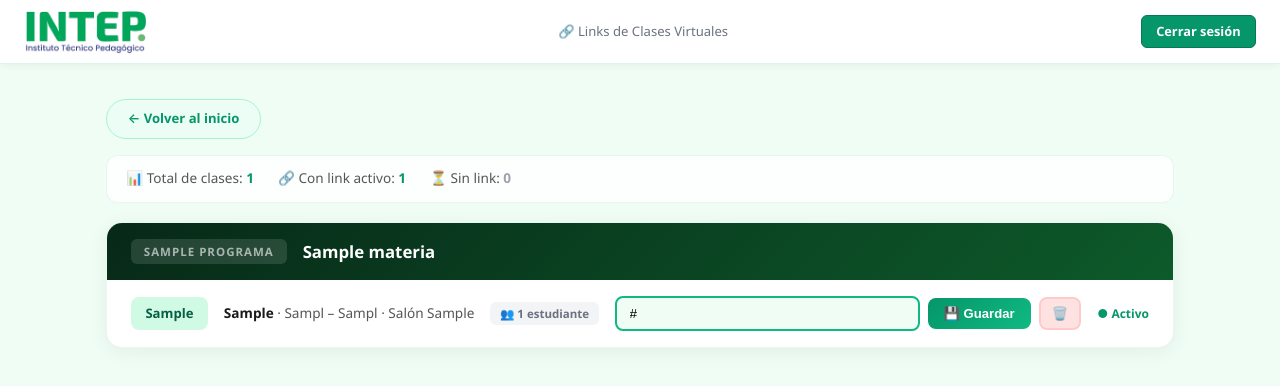
After one commit to ototeo33-create/paginaweb, a PHP site: page /intep/admin/links_virtuales.php in a window 1280 px wide. The commit adds this page. Shown: the top 386 px of the page. Run offline with PHP 8.4, Linux system fonts and the light colour scheme; the visitor is signed in with stand-in values (Sample User, id 1); tables that the repository leaves empty or names only in its code hold one stand-in row (values such as "Sample post").

Commit message:
Nueva sección Links de Clases Virtuales y mejoras al portal
- Nueva página admin/links_virtuales.php: gestión centralizada de links
  de Meet/Zoom/Teams por clase única (módulo+programa+día), se propaga
  a todos los estudiantes automáticamente
- Header verde con logo INTEP en asistencia.php y botón Volver reubicado
- UPDATE masivo de link virtual: un cambio aplica a todas las filas
  con mismo módulo+programa+día en gestionar_horarios.php
- Auto-borrar link de la BD cuando la clase termina (hora_fin del día)
- Diseño mejorado del link virtual en modal del estudiante: botón verde
  con emoji, subtítulo y hover animado
- Dashboard: tarjeta Links de Clases Virtuales para admin y docente
- Timeout de sesión a 10 minutos para estudiante y docente

Co-Authored-By: Claude Opus 4.6 <noreply@anthropic.com>

```diff
--- /dev/null
+++ b/admin/links_virtuales.php
@@ -0,0 +1,321 @@
+<?php
+require_once '../config.php';
+
+if (!isset($_SESSION['usuario_id'])) { header('Location: ../login.php'); exit; }
+if (!in_array($_SESSION['usuario_rol'], ['admin', 'docente'])) { header('Location: ../dashboard.php'); exit; }
+
+$mensaje = '';
+
+// Procesar guardado de link
+if ($_SERVER['REQUEST_METHOD'] === 'POST') {
+    if (!isset($_POST['csrf_token']) || !verifyCsrfToken($_POST['csrf_token'])) {
+        $mensaje = 'error|Token de seguridad inválido.';
+    } else {
+        $accion = $_POST['accion'] ?? '';
+        $materia_id = (int)($_POST['materia_id'] ?? 0);
+        $programa_id = (int)($_POST['programa_id'] ?? 0);
+        $dia = $_POST['dia'] ?? '';
+        $link = trim($_POST['link_virtual'] ?? '');
+
+        if ($accion === 'guardar_link' && $materia_id && $programa_id && $dia) {
+            $q = "UPDATE horarios SET link_virtual = ? WHERE materia_id = ? AND programa_id = ? AND dia = ?";
+            $stmt = mysqli_prepare($conexion, $q);
+            mysqli_stmt_bind_param($stmt, 'siis', $link, $materia_id, $programa_id, $dia);
+            mysqli_stmt_execute($stmt);
+            $afectados = mysqli_affected_rows($conexion);
+            if ($link) {
+                $mensaje = "success|✅ Link guardado para $afectados estudiante(s).";
+            } else {
+                $mensaje = "success|🗑️ Link eliminado correctamente.";
+            }
+        }
+    }
+}
+
+if (isset($_GET['msg'])) $mensaje = $_GET['msg'];
+
+// Obtener clases únicas agrupadas (sin repetir por estudiante)
+$clases = [];
+$q = "SELECT h.materia_id, h.programa_id, h.dia, h.hora_inicio, h.hora_fin, h.salon, h.bimestre_id,
+             m.nombre as materia, p.nombre as programa,
+             b.numero as bimestre_num, b.anio as bimestre_anio,
+             h.link_virtual,
+             COUNT(DISTINCT h.estudiante_id) as total_estudiantes
+      FROM horarios h
+      JOIN materias m ON h.materia_id = m.id
+      JOIN programas p ON h.programa_id = p.id
+      LEFT JOIN bimestres b ON h.bimestre_id = b.id
+      GROUP BY h.materia_id, h.programa_id, h.dia, h.hora_inicio, h.hora_fin
+      ORDER BY p.nombre, m.nombre, FIELD(h.dia,'Lunes','Martes','Miércoles','Jueves','Viernes','Sábado')";
+$res = mysqli_query($conexion, $q);
+while ($c = mysqli_fetch_assoc($res)) $clases[] = $c;
+
+// Agrupar por programa > materia
+$agrupado = [];
+foreach ($clases as $c) {
+    $key = $c['programa'] . '||' . $c['materia'];
+    if (!isset($agrupado[$key])) {
+        $agrupado[$key] = [
+            'programa' => $c['programa'],
+            'materia' => $c['materia'],
+            'clases' => []
+        ];
+    }
+    $agrupado[$key]['clases'][] = $c;
+}
+?>
+<!DOCTYPE html>
+<html lang="es">
+<head>
+    <link rel="icon" type="image/svg+xml" href="/intep/favicon/favicon.svg">
+    <meta charset="UTF-8">
+    <meta name="viewport" content="width=device-width, initial-scale=1.0">
+    <title>Links de Clases Virtuales – INTEP</title>
+    <link rel="apple-touch-icon" sizes="180x180" href="/intep/favicon/apple-touch-icon.png">
+    <link rel="icon" type="image/png" sizes="32x32" href="/intep/favicon/favicon-32x32.png">
+    <link rel="manifest" href="/intep/favicon/site.webmanifest">
+    <meta name="theme-color" content="#009B48">
+    <link rel="stylesheet" href="/intep/css/estilos.css">
+    <style>
+        .page-container { max-width: 1100px; margin: 1rem auto; padding: 0 1rem; }
+
+        .grupo-card {
+            background: white;
+            border-radius: 16px;
+            overflow: hidden;
+            box-shadow: 0 4px 20px rgba(0,0,0,0.06);
+            margin-bottom: 1.5rem;
+            border: 1px solid rgba(16,185,129,0.1);
+        }
+        .grupo-header {
+            background: linear-gradient(135deg, #072918, #0d5a2a);
+            color: white;
+            padding: 1rem 1.5rem;
+            display: flex; align-items: center; gap: 1rem; flex-wrap: wrap;
+        }
+        .grupo-header .programa-tag {
+            background: rgba(255,255,255,0.12);
+            padding: 0.25rem 0.8rem;
+            border-radius: 6px;
+            font-size: 0.72rem;
+            font-weight: 600;
+            letter-spacing: 1px;
+            text-transform: uppercase;
+            color: rgba(255,255,255,0.6);
+        }
+        .grupo-header .materia-name {
+            font-size: 1.05rem;
+            font-weight: 700;
+        }
+
+        .clase-row {
+            display: flex;
+            align-items: center;
+            gap: 1rem;
+            padding: 1rem 1.5rem;
+            border-bottom: 1px solid #f0f0f0;
+            flex-wrap: wrap;
+            transition: background 0.15s;
+        }
+        .clase-row:last-child { border-bottom: none; }
+        .clase-row:hover { background: #f0fdf4; }
+
+        .clase-dia {
+            background: #d1fae5;
+            color: #065f46;
+            font-weight: 800;
+            font-size: 0.82rem;
+            padding: 0.4rem 0.9rem;
+            border-radius: 8px;
+            min-width: 50px;
+            text-align: center;
+            flex-shrink: 0;
+        }
+        .clase-info {
+            font-size: 0.85rem;
+            color: #555;
+            min-width: 140px;
+            flex-shrink: 0;
+        }
+        .clase-info strong { color: #1a1a1a; }
+        .clase-estudiantes {
+            background: #f3f4f6;
+            color: #6b7280;
+            padding: 0.2rem 0.6rem;
+            border-radius: 6px;
+            font-size: 0.72rem;
+            font-weight: 600;
+            flex-shrink: 0;
+        }
+
+        .link-form {
+            display: flex;
+            align-items: center;
+            gap: 0.5rem;
+            flex: 1;
+            min-width: 250px;
+        }
+        .link-input {
+            flex: 1;
+            padding: 0.5rem 0.8rem;
+            border: 2px solid #e5e7eb;
+            border-radius: 8px;
+            font-size: 0.85rem;
+            outline: none;
+            transition: border-color 0.2s;
+        }
+        .link-input:focus { border-color: #10B981; }
+        .link-input.tiene-link { border-color: #10B981; background: #f0fdf4; }
+
+        .btn-guardar-link {
+            background: linear-gradient(135deg, #059669, #10B981);
+            color: white;
+            border: none;
+            padding: 0.5rem 1rem;
+            border-radius: 8px;
+            font-weight: 700;
+            font-size: 0.82rem;
+            cursor: pointer;
+            transition: all 0.2s;
+            white-space: nowrap;
+            flex-shrink: 0;
+        }
+        .btn-guardar-link:hover { transform: translateY(-1px); box-shadow: 0 3px 12px rgba(5,150,105,0.3); }
+
+        .btn-borrar-link {
+            background: #fee2e2;
+            color: #dc2626;
+            border: 2px solid #fecaca;
+            padding: 0.45rem 0.7rem;
+            border-radius: 8px;
+            font-size: 0.82rem;
+            cursor: pointer;
+            transition: all 0.2s;
+            flex-shrink: 0;
+        }
+        .btn-borrar-link:hover { background: #fecaca; border-color: #ef4444; }
+
+        .estado-link {
+            display: flex;
+            align-items: center;
+            gap: 0.3rem;
+            font-size: 0.75rem;
+            font-weight: 600;
+            flex-shrink: 0;
+        }
+        .estado-activo { color: #059669; }
+        .estado-vacio { color: #9ca3af; }
+
+        .alerta-success { background: rgba(16,185,129,0.1); color: #065f46; padding: 0.8rem 1rem; border-radius: 10px; margin-bottom: 1rem; border-left: 4px solid #10b981; font-size: 0.88rem; }
+        .alerta-error { background: rgba(239,68,68,0.1); color: #991b1b; padding: 0.8rem 1rem; border-radius: 10px; margin-bottom: 1rem; border-left: 4px solid #ef4444; font-size: 0.88rem; }
+
+        .empty-state { text-align: center; padding: 4rem 1rem; color: #aaa; }
+        .empty-state p { font-size: 0.95rem; margin-top: 0.5rem; }
+
+        .resumen-bar {
+            background: rgba(255,255,255,0.85);
+            backdrop-filter: blur(12px);
+            border-radius: 12px;
+            padding: 0.8rem 1.2rem;
+            margin-bottom: 1.2rem;
+            display: flex; align-items: center; gap: 1.5rem; flex-wrap: wrap;
+            border: 1px solid rgba(16,185,129,0.1);
+            font-size: 0.85rem; color: #555;
+        }
+        .resumen-bar .stat { font-weight: 700; color: #059669; }
+
+        @media(max-width:768px) {
+            .clase-row { flex-direction: column; align-items: stretch; gap: 0.6rem; }
+            .link-form { min-width: 100%; }
+            .clase-info { min-width: auto; }
+        }
+    </style>
+</head>
+<body data-rol="<?php echo $_SESSION['usuario_rol'] ?? ''; ?>">
+
+<div class="dashboard-header">
+    <h1><img src="/intep/img/Logo.png" alt="INTEP" height="36"></h1>
+    <span class="usuario-info">🔗 Links de Clases Virtuales</span>
+    <a href="../logout.php" class="btn-salir">Cerrar sesión</a>
+</div>
+
+<div class="page-container">
+
+    <a href="../dashboard.php" class="btn-volver" style="display:inline-block;margin-bottom:1rem;font-size:0.82rem;color:#059669;text-decoration:none;font-weight:600;">← Volver al inicio</a>
+
+    <?php
+    if ($mensaje) {
+        $parts = explode('|', $mensaje, 2);
+        $tipo = $parts[0]; $texto = $parts[1] ?? $mensaje;
+        echo '<div class="alerta-' . ($tipo === 'success' ? 'success' : 'error') . '">' . htmlspecialchars($texto) . '</div>';
+    }
+    ?>
+
+    <?php
+    $total_clases = count($clases);
+    $con_link = count(array_filter($clases, fn($c) => !empty($c['link_virtual'])));
+    ?>
+    <div class="resumen-bar">
+        <span>📊 Total de clases: <span class="stat"><?php echo $total_clases; ?></span></span>
+        <span>🔗 Con link activo: <span class="stat"><?php echo $con_link; ?></span></span>
+        <span>⏳ Sin link: <span class="stat" style="color:#9ca3af;"><?php echo $total_clases - $con_link; ?></span></span>
+    </div>
+
+    <?php if (empty($agrupado)): ?>
+        <div class="empty-state">
+            <div style="font-size:3rem;">🔗</div>
+            <p>No hay clases con horarios asignados aún.</p>
+        </div>
+    <?php else: ?>
+
+        <?php foreach ($agrupado as $grupo): ?>
+        <div class="grupo-card">
+            <div class="grupo-header">
+                <span class="programa-tag"><?php echo htmlspecialchars($grupo['programa']); ?></span>
+                <span class="materia-name"><?php echo htmlspecialchars($grupo['materia']); ?></span>
+            </div>
+
+            <?php foreach ($grupo['clases'] as $c):
+                $tiene_link = !empty($c['link_virtual']);
+                $dias_cortos = ['Lunes'=>'LUN','Martes'=>'MAR','Miércoles'=>'MIÉ','Jueves'=>'JUE','Viernes'=>'VIE','Sábado'=>'SÁB'];
+                $dia_corto = $dias_cortos[$c['dia']] ?? $c['dia'];
+            ?>
+            <div class="clase-row">
+                <span class="clase-dia"><?php echo $dia_corto; ?></span>
+                <span class="clase-info">
+                    <strong><?php echo htmlspecialchars($c['dia']); ?></strong>
+                    · <?php echo substr($c['hora_inicio'], 0, 5); ?> – <?php echo substr($c['hora_fin'], 0, 5); ?>
+                    <?php if ($c['salon']): ?> · Salón <?php echo htmlspecialchars($c['salon']); ?><?php endif; ?>
+                </span>
+                <span class="clase-estudiantes">👥 <?php echo $c['total_estudiantes']; ?> estudiante<?php echo $c['total_estudiantes'] != 1 ? 's' : ''; ?></span>
+
+                <form method="POST" class="link-form" onsubmit="return true;">
+                    <input type="hidden" name="csrf_token" value="<?php echo csrf_token(); ?>">
+                    <input type="hidden" name="accion" value="guardar_link">
+                    <input type="hidden" name="materia_id" value="<?php echo $c['materia_id']; ?>">
+                    <input type="hidden" name="programa_id" value="<?php echo $c['programa_id']; ?>">
+                    <input type="hidden" name="dia" value="<?php echo htmlspecialchars($c['dia']); ?>">
+                    <input type="text" name="link_virtual"
+                           class="link-input <?php echo $tiene_link ? 'tiene-link' : ''; ?>"
+                           value="<?php echo htmlspecialchars($c['link_virtual'] ?? ''); ?>"
+                           placeholder="https://meet.google.com/xxx-xxxx-xxx">
+                    <button type="submit" class="btn-guardar-link">💾 Guardar</button>
+                    <?php if ($tiene_link): ?>
+                        <button type="submit" class="btn-borrar-link" onclick="this.form.querySelector('[name=link_virtual]').value='';">🗑️</button>
+                    <?php endif; ?>
+                </form>
+
+                <span class="estado-link <?php echo $tiene_link ? 'estado-activo' : 'estado-vacio'; ?>">
+                    <?php echo $tiene_link ? '● Activo' : '○ Sin link'; ?>
+                </span>
+            </div>
+            <?php endforeach; ?>
+        </div>
+        <?php endforeach; ?>
+
+    <?php endif; ?>
+</div>
+
+<script src="/intep/sesion.js"></script>
+</body>
+</html>
```
Also changed, not shown: admin/asistencia.php (+8 -2 lines), admin/gestionar_horarios.php (+19 -5 lines), dashboard.php (+12 -0 lines), horarios.php (+29 -1 lines).
